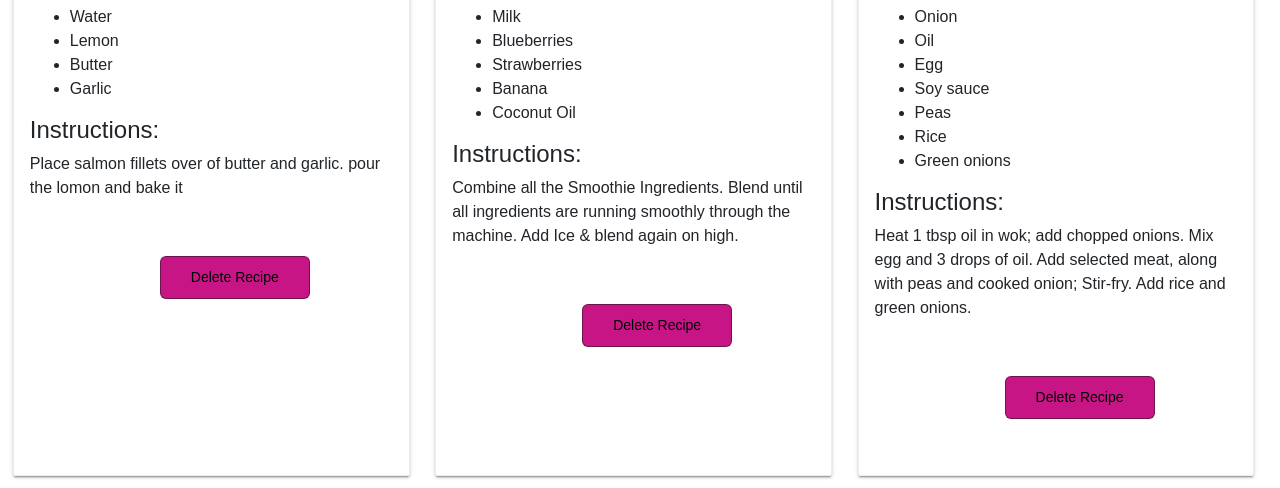
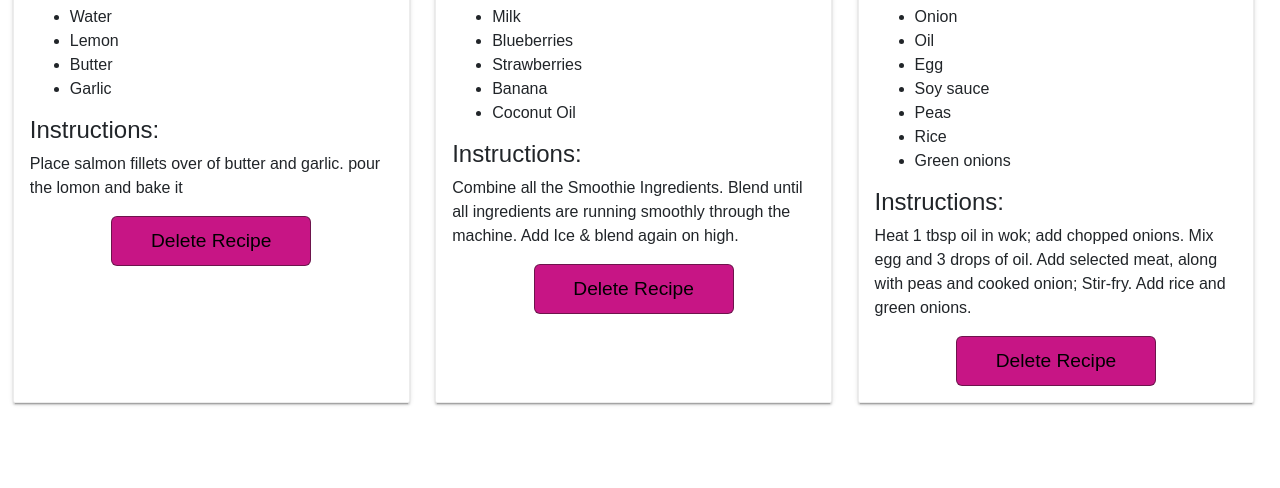
Before and after one commit to amran16/Recipe-Box, a React app: page / in a window 1280 px wide. Shown: the part 398-886 px from the top of the page. After the commit the page ends 814 px from the top, so only its background shows below. Built offline with nearby package versions, Linux system fonts and the light colour scheme.

Commit message:
updated the delete button

```diff
--- a/src/style/RecipeListItem.css
+++ b/src/style/RecipeListItem.css
@@ -28,10 +28,11 @@
 }
 
 .button{
-	width: 150px;
-	font-size: 14px;
-	margin: 40px;
-  margin-left: 130px;
+	width: 200px;
+	font-size: 1.2em;
+  margin-left: auto;
+  margin-right: auto;
+  display: block;
   background-color: #C71585;
 	padding: 10px 0 10px 0;
   border-radius: 6px;
```
